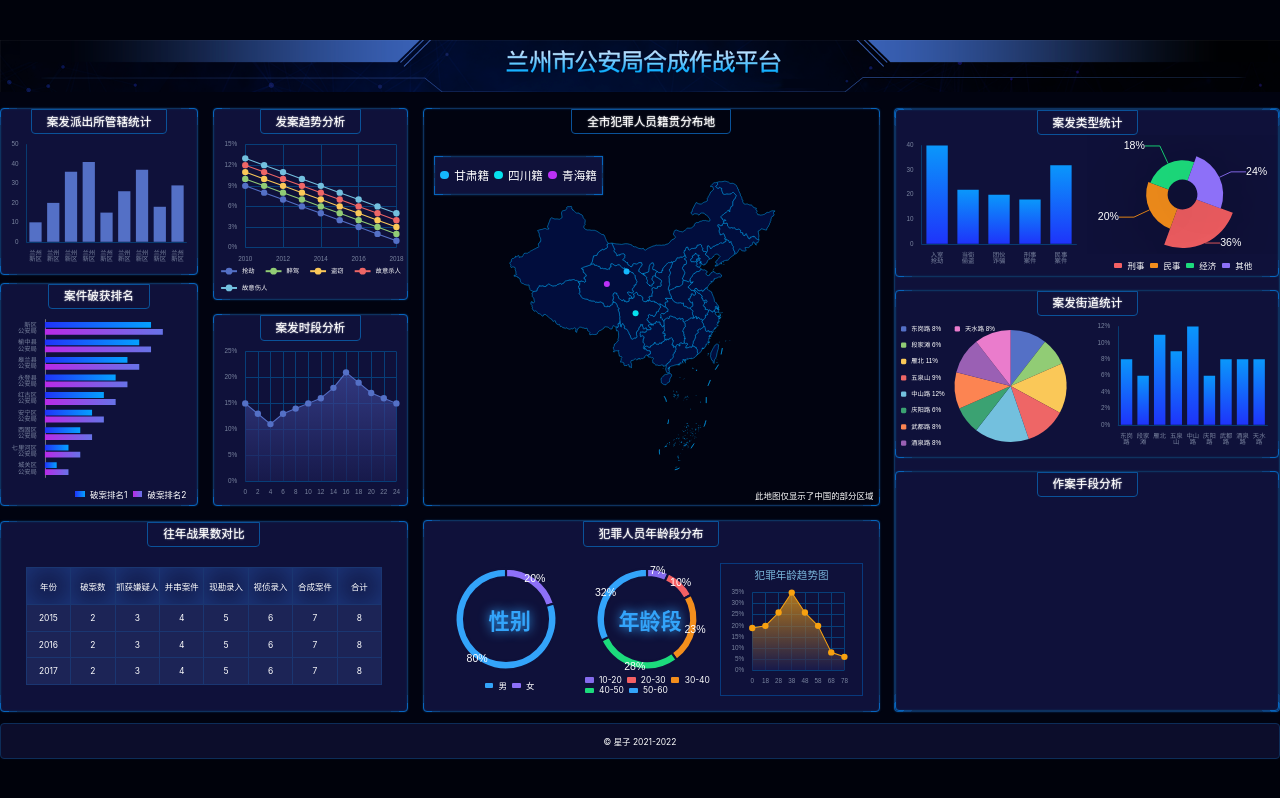
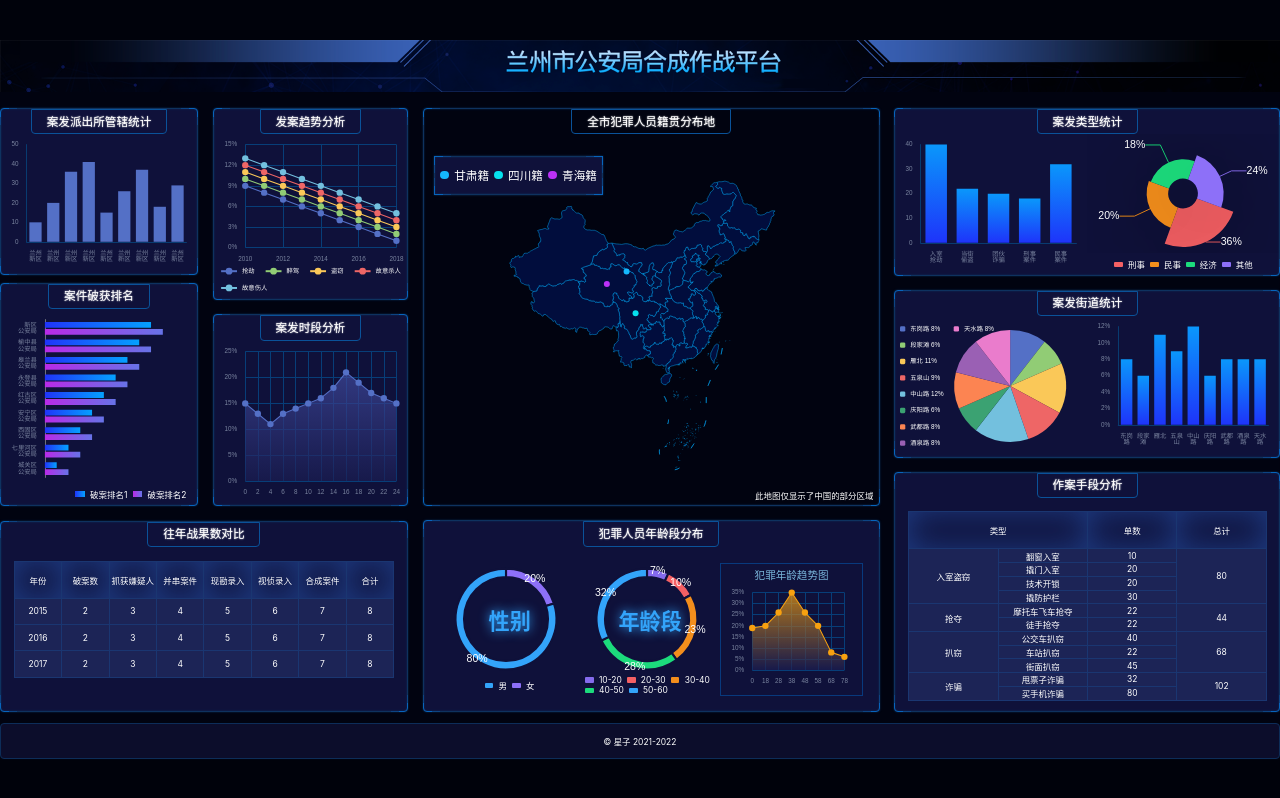
Before and after one commit to EvelynWXY/big-screen-demo-02, a React (Vite) app: page / in a window 1280 px wide. Built offline with nearby package versions, Linux system fonts and the light colour scheme.

Commit message:
完成 Chart14

```diff
--- /dev/null
+++ b/src/components/chart-14.tsx
@@ -0,0 +1,69 @@
+import React from "react";
+
+export const Chart14 = () => {
+  return (
+    <table>
+      <thead>
+        <tr>
+          <th colSpan={2}>类型</th>
+          <th>单数</th>
+          <th>总计</th>
+        </tr>
+      </thead>
+      <tbody>
+        <tr>
+          <td rowSpan={4}>入室盗窃</td>
+          <td>翻窗入室</td>
+          <td>10</td>
+          <td rowSpan={4}>80</td>
+        </tr>
+        <tr>
+          <td>撬门入室</td>
+          <td>20</td>
+        </tr>
+        <tr>
+          <td>技术开锁</td>
+          <td>20</td>
+        </tr>
+        <tr>
+          <td>撬防护栏</td>
+          <td>30</td>
+        </tr>
+        <tr>
+          <td rowSpan={2}>抢夺</td>
+          <td>摩托车飞车抢夺</td>
+          <td>22</td>
+          <td rowSpan={2}>44</td>
+        </tr>
+        <tr>
+          <td>徒手抢夺</td>
+          <td>22</td>
+        </tr>
+        <tr>
+          <td rowSpan={3}>扒窃</td>
+          <td>公交车扒窃</td>
+          <td>40</td>
+          <td rowSpan={3}>68</td>
+        </tr>
+        <tr>
+          <td>车站扒窃</td>
+          <td>22</td>
+        </tr>
+        <tr>
+          <td>街面扒窃</td>
+          <td>45</td>
+        </tr>
+        <tr>
+          <td rowSpan={2}>诈骗</td>
+          <td>甩票子诈骗</td>
+          <td>32</td>
+          <td rowSpan={2}>102</td>
+        </tr>
+        <tr>
+          <td>买手机诈骗</td>
+          <td>80</td>
+        </tr>
+      </tbody>
+    </table>
+  );
+};
--- a/src/pages/home.scss
+++ b/src/pages/home.scss
@@ -246,10 +246,14 @@
         }
       }
     }
-    .战果 {
+    .战果,
+    .作案手段 {
+      padding: 0 px(24);
       > table {
-        margin-top: px(38);
+        width: 100%;
+        table-layout: fixed;
         border-collapse: collapse;
+        margin-top: px(25);
         th,
         td {
           border: 1px solid #1a3671;
@@ -265,6 +269,15 @@
             height: px(50);
             width: px(84);
             background: #1c2456;
+          }
+        }
+      }
+    }
+    .作案手段 {
+      > table {
+        tbody {
+          td {
+            height: px(26);
           }
         }
       }
--- a/src/pages/home.tsx
+++ b/src/pages/home.tsx
@@ -14,6 +14,7 @@
 import { Chart11 } from "../components/chart-11";
 import { Chart12 } from "../components/chart-12";
 import { Chart13 } from "../components/chart-13";
+import { Chart14 } from "../components/chart-14";
 
 export const Home = () => {
   const year = new Date().getFullYear();
@@ -43,7 +44,7 @@
             </div>
           </div>
         </section>
-        <section className="bordered section5">
+        <section className=" section5">
           <div className="bordered row1 案发类型">
             <h2>案发类型统计</h2>
             <div className="charts">
@@ -60,6 +61,7 @@
           </div>
           <div className="bordered row3 作案手段">
             <h2>作案手段分析</h2>
+            <Chart14 />
           </div>
         </section>
       </main>
```
